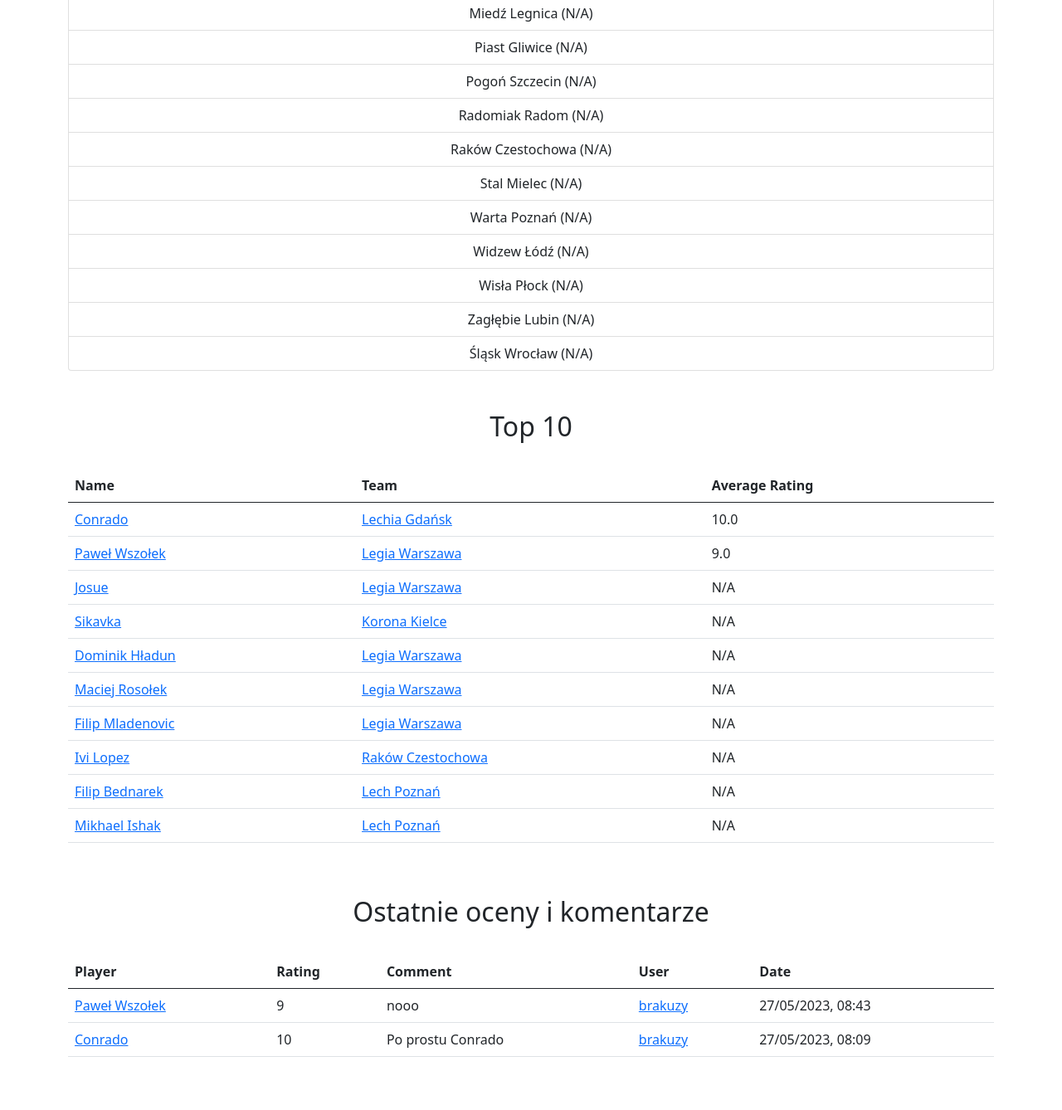
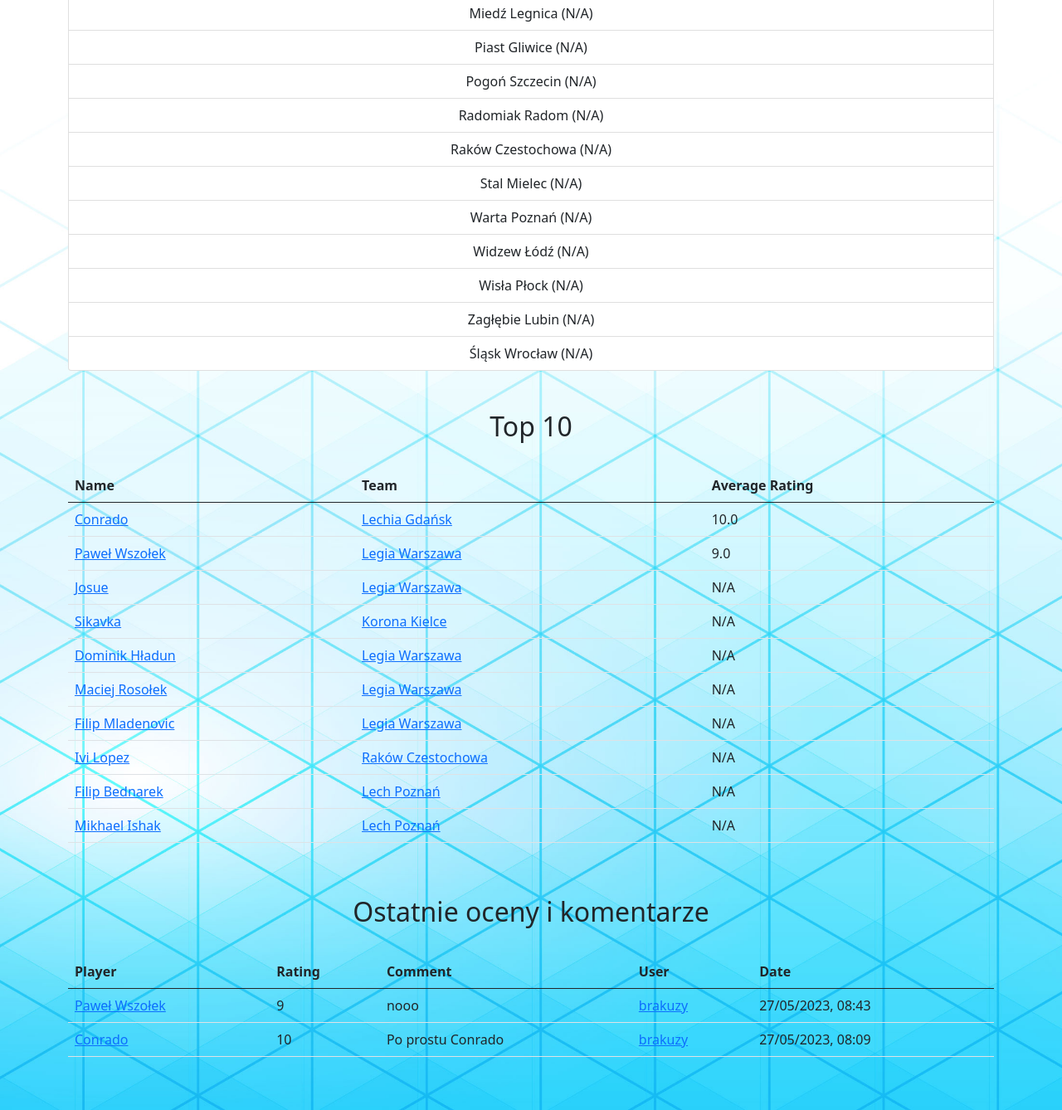
Before and after one commit to barrakz/Football-League, a Flask app: page / in a window 1280 px wide. Shown: the part 404-1742 px from the top of the page at 83% size. Run offline with Flask 3, Linux system fonts and the light colour scheme; data comes from the database, SQL or seed files in the repository; some libraries are stand-ins or nearby versions.

Commit message:
background added

```diff
--- /dev/null
+++ b/static/css/background.css
@@ -0,0 +1,5 @@
+body {
+    background-image: url('../images/background.jpg');
+    background-repeat: no-repeat;
+    background-size: cover;
+}
--- a/website/templates/base.html
+++ b/website/templates/base.html
@@ -6,6 +6,7 @@
           content="width=device-width, user-scalable=no, initial-scale=1.0, maximum-scale=1.0, minimum-scale=1.0">
     <meta http-equiv="X-UA-Compatible" content="ie=edge">
 
+    <link rel="stylesheet" href="{{ url_for('static', filename='css/background.css') }}">
     <link
             href="https://cdn.jsdelivr.net/npm/bootstrap@5.0.2/dist/css/bootstrap.min.css"
             rel="stylesheet"
@@ -15,7 +16,7 @@
     <script src="https://kit.fontawesome.com/d4d45242bb.js" crossorigin="anonymous"></script>
     <title>{% block title %}{% endblock %}</title>
 </head>
-<body>
+<body style="background-image: url('{{ url_for('static', filename='images/background.jpg') }}');">
 <nav class="navbar navbar-expand-lg navbar-dark bg-dark">
     <div class="container-fluid">
         <button
@@ -24,7 +25,6 @@
                 data-bs-toggle="collapse"
                 data-bs-target="#navbar">
             <span class="navbar-toggler-icon"></span>
-
         </button>
         <div class="collapse navbar-collapse" id="navbar">
             <div class="navbar-nav">
@@ -35,15 +35,9 @@
                 {% else %}
                 <a class="nav-item nav-link" href="/login">Login</a>
                 <a class="nav-item nav-link" href="/sign-up">Sign Up</a>
-
-
-
                 {% endif %}
-
-
             </div>
         </div>
-
     </div>
 </nav>
 {% with messages = get_flashed_messages(with_categories=True) %}
@@ -75,4 +69,4 @@
 
 
 </body>
-</html>
+</html
--- a/website/views.py
+++ b/website/views.py
@@ -40,7 +40,6 @@ def home():
 
 
 @views.route("/team_players/<int:team_id>")
-@login_required
 def team_players(team_id):
 
     # Retrieve the team with the given team_id from the database
```
Also changed, not shown: static/images/background.jpg (added). Lines whose indentation alone changed are shown as unchanged.
